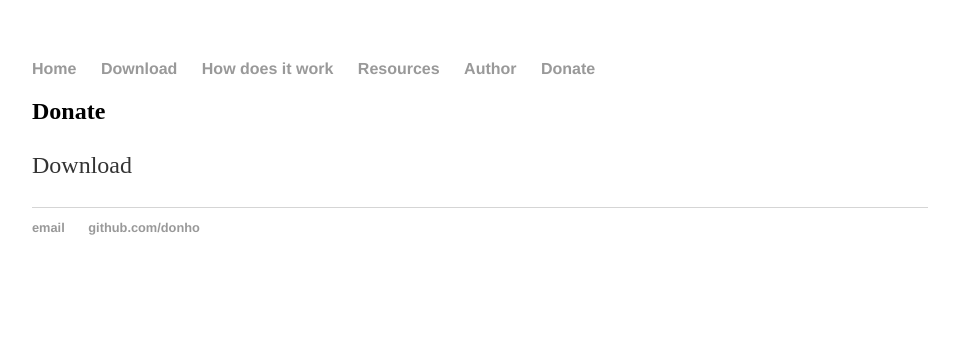
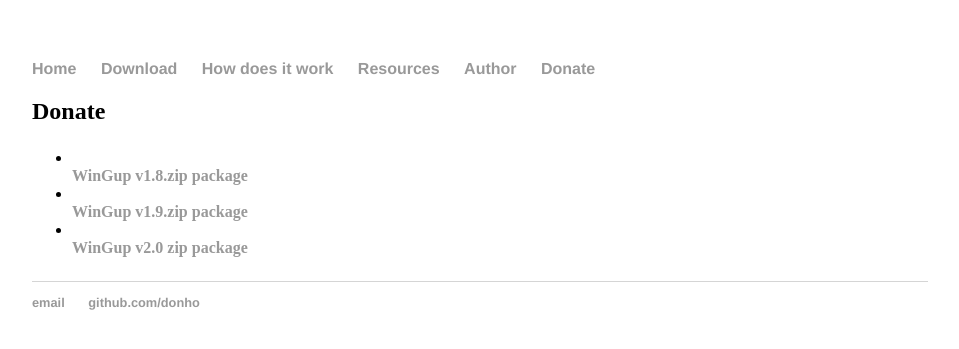
Before and after one commit to gupwin32/gupwin32.github.io, a Jekyll site: the page built from download/index.html, in a window 1280 px wide. Shown: the top 349 px of the page, without its empty margins (160-1119 px from the left). Built offline with Jekyll 4.4.1, drawn with Linux system fonts in a browser that asks for light colours.

Commit message:
Update index.html

```diff
--- a/download/index.html
+++ b/download/index.html
@@ -5,6 +5,10 @@ title: Donate
 <div class="blurb">
 <h2>Donate</h2>
 <p>
-Download
+<ul>
+<li><strong><a href="/donwnload/repository/wingup.v1.8.bin.zip"><br />WinGup v1.8.zip package</a></strong></li>
+<li><strong><a href="/donwnload/repository/wingup.v1.9.bin.zip"><br />WinGup v1.9.zip package</a></strong></li>
+<li><strong><a href="/donwnload/repository/wingup.v2.0.bin.zip"><br />WinGup v2.0 zip package</a></strong></li>
+</ul>
 </p>
 </div><!-- /.blurb -->
```
